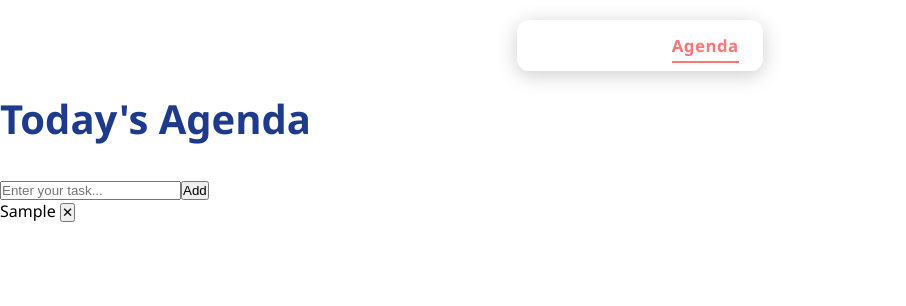
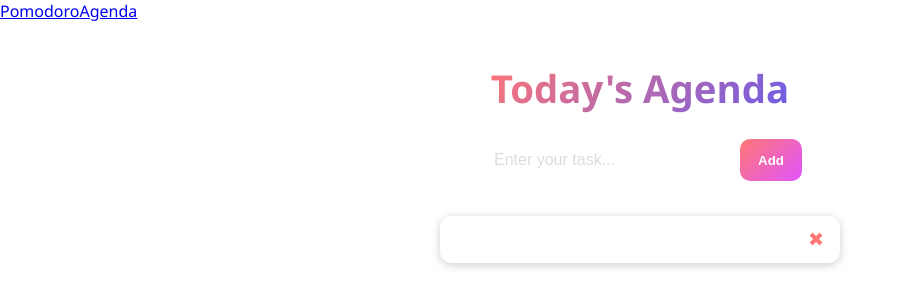
Before and after one commit to faizaanjum7/pomodoroApp-by-faiza, a React (Vite) app in the folder mypomodoro/: page /agenda in a window 1280 px wide. Both pictures are taken after typing "Sample" into the empty fields and a click on the button "Add". Shown: the top 306 px of the page, without its empty margins (0-906 px from the left). Built offline with nearby package versions, Linux system fonts and the light colour scheme.

Commit message:
style update 1

```diff
--- a/mypomodoro/src/Agenda.jsx
+++ b/mypomodoro/src/Agenda.jsx
@@ -2,18 +2,18 @@ import React, { useState } from "react";
 import "./App.css";
 
 function Agenda() {
-  const [agenda, setAgenda] = useState("");
-  const [items, setItems] = useState([]);
+  const [tasks, setTasks] = useState([]);
+  const [input, setInput] = useState("");
 
-  const addAgenda = () => {
-    if (agenda.trim() !== "") {
-      setItems([...items, agenda]);
-      setAgenda("");
+  const addTask = () => {
+    if (input.trim()) {
+      setTasks([...tasks, input]);
+      setInput("");
     }
   };
 
-  const removeAgenda = (index) => {
-    setItems(items.filter((_, i) => i !== index));
+  const deleteTask = (index) => {
+    setTasks(tasks.filter((_, i) => i !== index));
   };
 
   return (
@@ -23,25 +23,21 @@ function Agenda() {
       <div className="agenda-box">
         <input
           type="text"
-          value={agenda}
-          onChange={(e) => setAgenda(e.target.value)}
           placeholder="Enter your task..."
+          value={input}
+          onChange={(e) => setInput(e.target.value)}
         />
-        <button onClick={addAgenda}>Add</button>
+        <button onClick={addTask}>Add</button>
       </div>
 
-      {items.length === 0 ? (
-        <p>No agenda yet...</p>
-      ) : (
-        <ul>
-          {items.map((item, index) => (
-            <li key={index}>
-              {item}{" "}
-              <button onClick={() => removeAgenda(index)}>✕</button>
-            </li>
-          ))}
-        </ul>
-      )}
+      <ul>
+        {tasks.map((task, index) => (
+          <li key={index}>
+            <span>{task}</span>
+            <button onClick={() => deleteTask(index)}>✖</button>
+          </li>
+        ))}
+      </ul>
     </div>
   );
 }
--- a/mypomodoro/src/App.css
+++ b/mypomodoro/src/App.css
@@ -249,56 +249,98 @@ h1 {
   }
 }
 
-
-/* === NAVBAR (GLASS STYLE) === */
-.navbar {
+/* === AGENDA PAGE (BETTER STYLE) === */
+.agenda-container {
   display: flex;
-  justify-content: center;
-  gap: 40px;
-  background: transparent;
-  backdrop-filter: blur(12px);
-  padding: 14px 24px;
-  border-radius: 12px;
-  margin: 20px auto;
-  width: fit-content;
-  box-shadow: 0 4px 20px rgba(0, 0, 0, 0.2);
+  flex-direction: column;
+  align-items: center;
+  margin-top: 40px;
+  color: #fff;
+  font-family: 'Segoe UI', sans-serif;
 }
 
-.navbar a {
-  color: #fff;
-  text-decoration: none;
-  font-weight: 600;
-  letter-spacing: 0.5px;
-  font-size: 1.05rem;
-  position: relative;
-  transition: color 0.3s ease;
+.agenda-container h1 {
+  font-size: 2.4rem;
+  margin-bottom: 25px;
+  background: linear-gradient(135deg, #ff7675, #6c5ce7);
+  -webkit-background-clip: text;
+  -webkit-text-fill-color: transparent;
 }
 
-/* underline effect on hover */
-.navbar a::after {
-  content: "";
-  position: absolute;
-  width: 0%;
-  height: 2px;
-  left: 0;
-  bottom: -6px;
-  background: #ff7675;
-  transition: width 0.3s ease;
+.agenda-box {
+  display: flex;
+  gap: 12px;
+  margin-bottom: 25px;
 }
 
-.navbar a:hover {
-  color: #ff7675;
+.agenda-box input {
+  padding: 12px 16px;
+  border: none;
+  border-radius: 10px;
+  outline: none;
+  min-width: 250px;
+  background: rgba(255, 255, 255, 0.15);
+  color: #fff;
+  font-size: 1rem;
 }
 
-.navbar a:hover::after {
-  width: 100%;
+.agenda-box input::placeholder {
+  color: #ddd;
 }
 
-/* active link highlight */
-.navbar a.active {
-  color: #ff7675;
+.agenda-box button {
+  padding: 12px 18px;
+  border: none;
+  border-radius: 10px;
+  background: linear-gradient(135deg, #ff7675, #e056fd);
+  color: white;
+  font-weight: 600;
+  cursor: pointer;
+  transition: transform 0.2s, opacity 0.2s;
 }
 
-.navbar a.active::after {
+.agenda-box button:hover {
+  transform: translateY(-2px);
+  opacity: 0.9;
+}
+
+.agenda-container ul {
+  list-style: none;
+  padding: 0;
+  margin-top: 10px;
   width: 100%;
+  max-width: 400px;
 }
+
+.agenda-container li {
+  display: flex;
+  justify-content: space-between;
+  align-items: center;
+  background: rgba(255, 255, 255, 0.08);
+  backdrop-filter: blur(8px);
+  padding: 12px 16px;
+  margin-bottom: 12px;
+  border-radius: 12px;
+  font-size: 1rem;
+  color: #fff;
+  box-shadow: 0 2px 10px rgba(0,0,0,0.2);
+  transition: transform 0.2s;
+}
+
+.agenda-container li:hover {
+  transform: scale(1.02);
+}
+
+.agenda-container li button {
+  border: none;
+  background: transparent;
+  color: #ff7675;
+  font-size: 1.2rem;
+  cursor: pointer;
+  transition: transform 0.2s, color 0.2s;
+}
+
+.agenda-container li button:hover {
+  color: #e056fd;
+  transform: rotate(90deg);
+}
--- a/mypomodoro/src/App.jsx
+++ b/mypomodoro/src/App.jsx
@@ -10,9 +10,14 @@ function App() {
       <div>
         {/* Navbar */}
         <nav className="navbar">
-          <NavLink to="/">Pomodoro</NavLink>
-          <NavLink to="/agenda">Agenda</NavLink>
-        </nav>
+  <NavLink to="/" end className={({ isActive }) => (isActive ? "active" : "")}>
+    Pomodoro
+  </NavLink>
+  <NavLink to="/agenda" className={({ isActive }) => (isActive ? "active" : "")}>
+    Agenda
+  </NavLink>
+</nav>
+
 
         {/* Pages */}
         <Routes>
```
